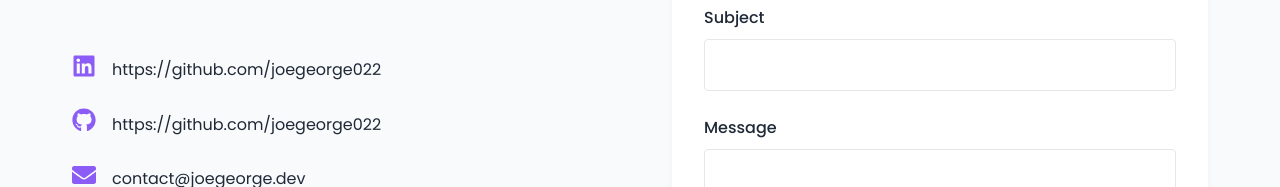
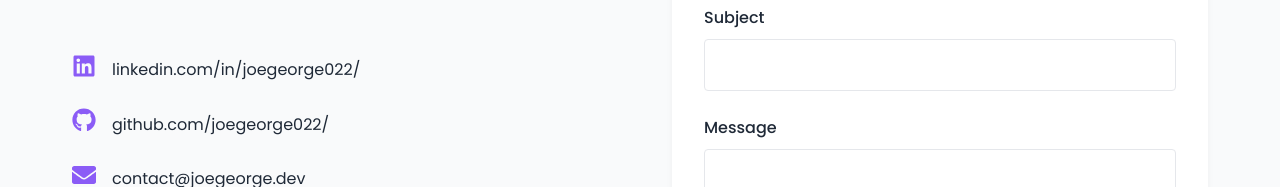
Before and after one commit to joegeorge022/portfolio, a React (Create React App) app: page /contact in a window 1280 px wide. Shown: the part 473-660 px from the top of the page. Built offline with nearby package versions, Linux system fonts and the light colour scheme.

Commit message:
Update profileData.js

```diff
--- a/src/data/profileData.js
+++ b/src/data/profileData.js
@@ -83,8 +83,8 @@ export const profileData = {
   ],
 
   contact: {
-    linkedin: "https://github.com/joegeorge022",
-    github: "https://github.com/joegeorge022",
+    linkedin: "linkedin.com/in/joegeorge022/",
+    github: "github.com/joegeorge022/",
     email: "contact@joegeorge.dev"
   }
 };
```
